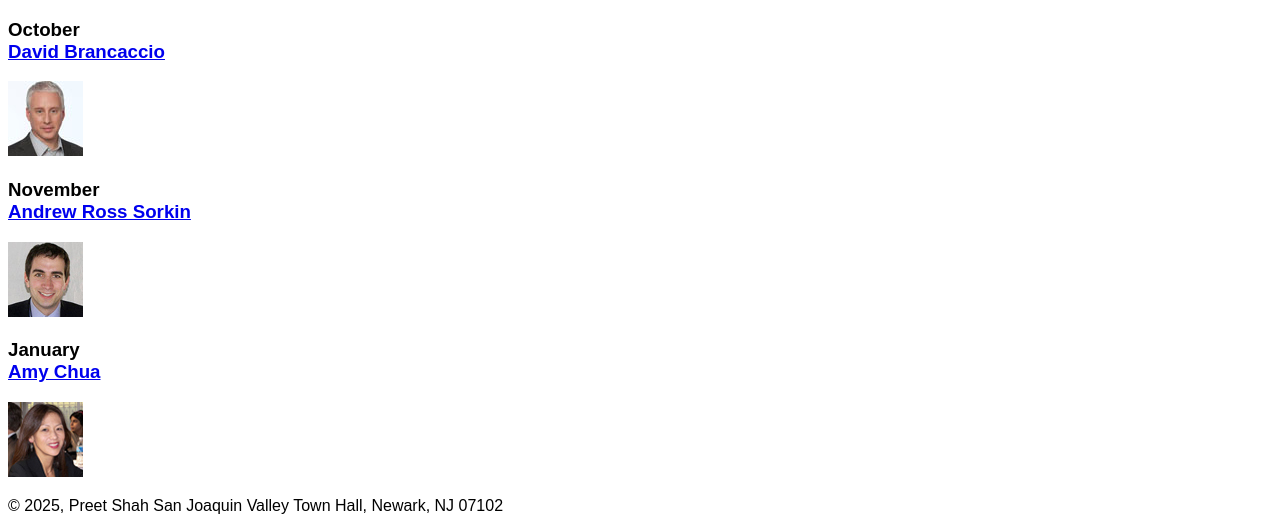
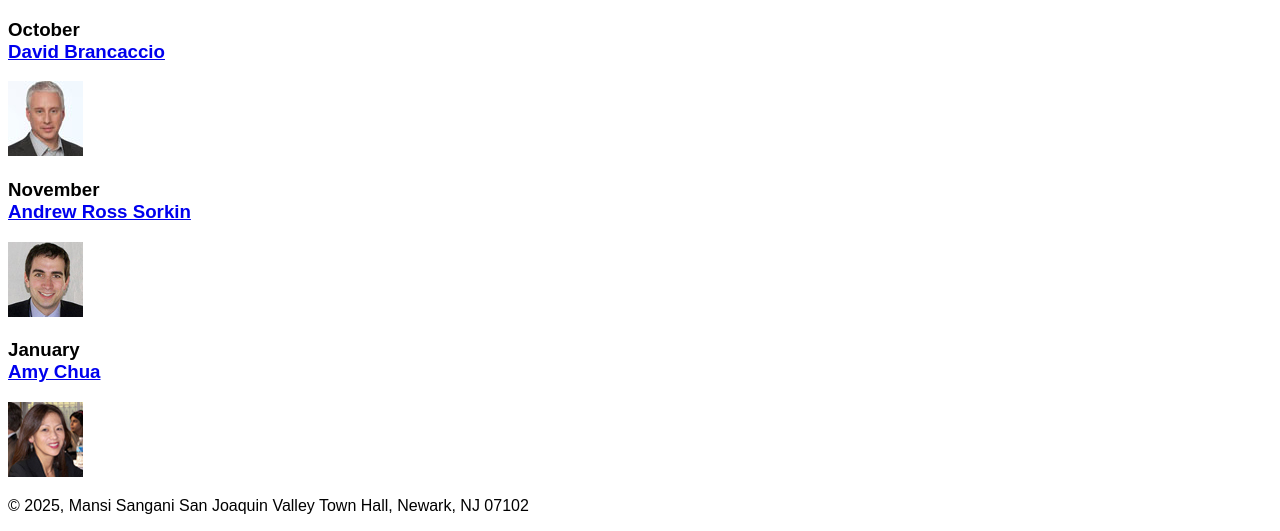
Before and after one commit to mansi961/A06, a plain HTML site: page index.html in a window 1280 px wide. Shown: the part 415-946 px from the top of the page. Drawn offline with Linux system fonts and the light colour scheme.

Commit message:
Update index.html

```diff
--- a/index.html
+++ b/index.html
@@ -46,7 +46,7 @@
       <img src="images\chua75.jpg" alt="Amy Chua photo" />
     </main>
     <footer>
-      <p>&copy; 2025, Preet Shah San Joaquin Valley Town Hall, Newark, NJ 07102</p>
+      <p>&copy; 2025, Mansi Sangani San Joaquin Valley Town Hall, Newark, NJ 07102</p>
     </footer>
   </body>
 </html>
```
